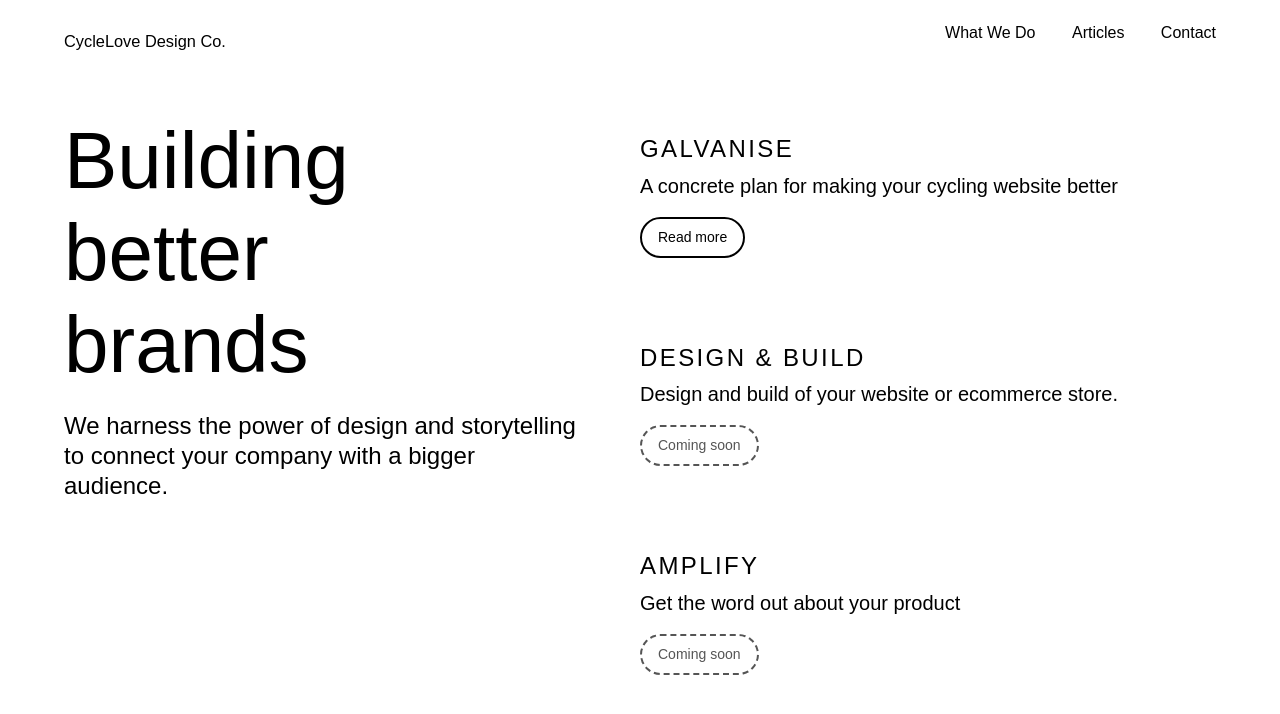
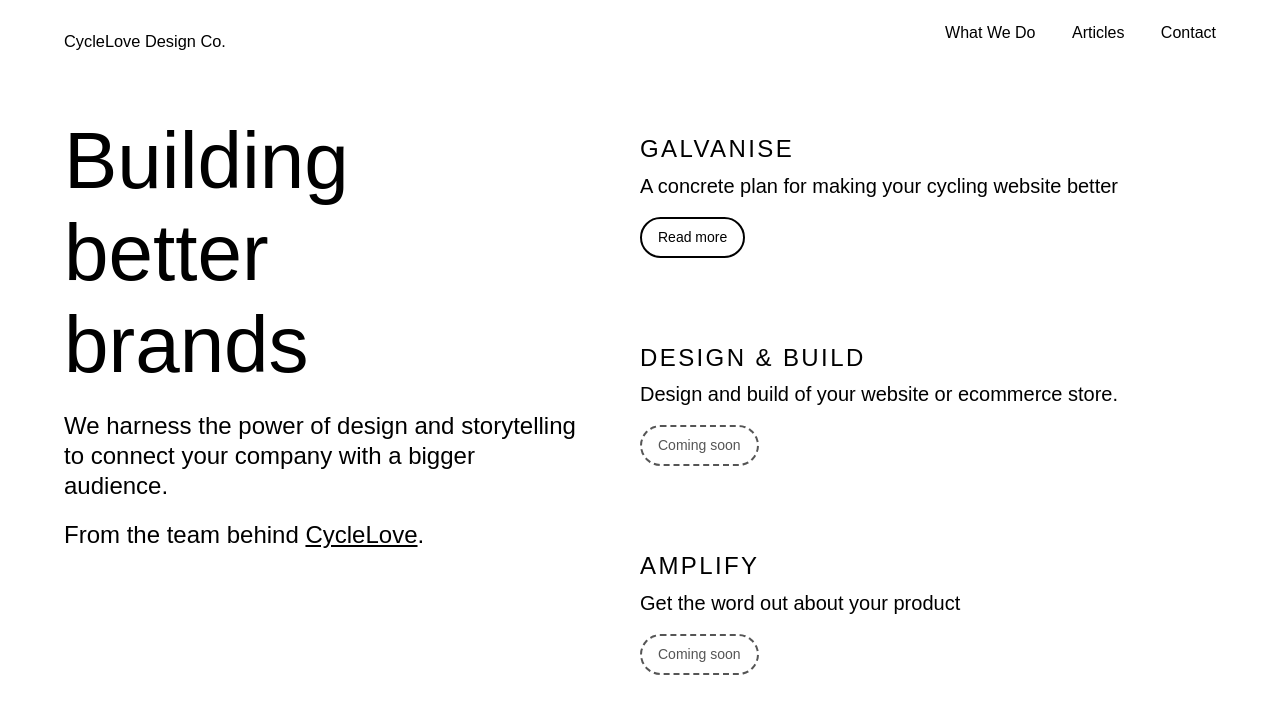
Before and after one commit to j-greig/cyclelovedesignco, a Jekyll site: the page built from about.md, in a window 1280 px wide. Shown: the top 714 px of the page. Built offline with Jekyll 4.4.1, drawn with Linux system fonts in a browser that asks for light colours.

Commit message:
Added CycleLove contact deter

```diff
--- a/about.md
+++ b/about.md
@@ -1,7 +1,7 @@
 ---
 layout: page
 title: Building<br>better<br>brands
-subtitle: <h2 class="lh-title">We harness the power of design and storytelling to connect your company with a bigger audience.</h2>
+subtitle: <h2 class="lh-title">We harness the power of design and storytelling to connect your company with a bigger audience.</h2><h2>From the team behind <a href="http://cyclelove.cc">CycleLove</a>.</h2>
 permalink: /about/
 ---
 ## Galvanise
```
Also changed, not shown: contact.md (+5 -0 lines).
